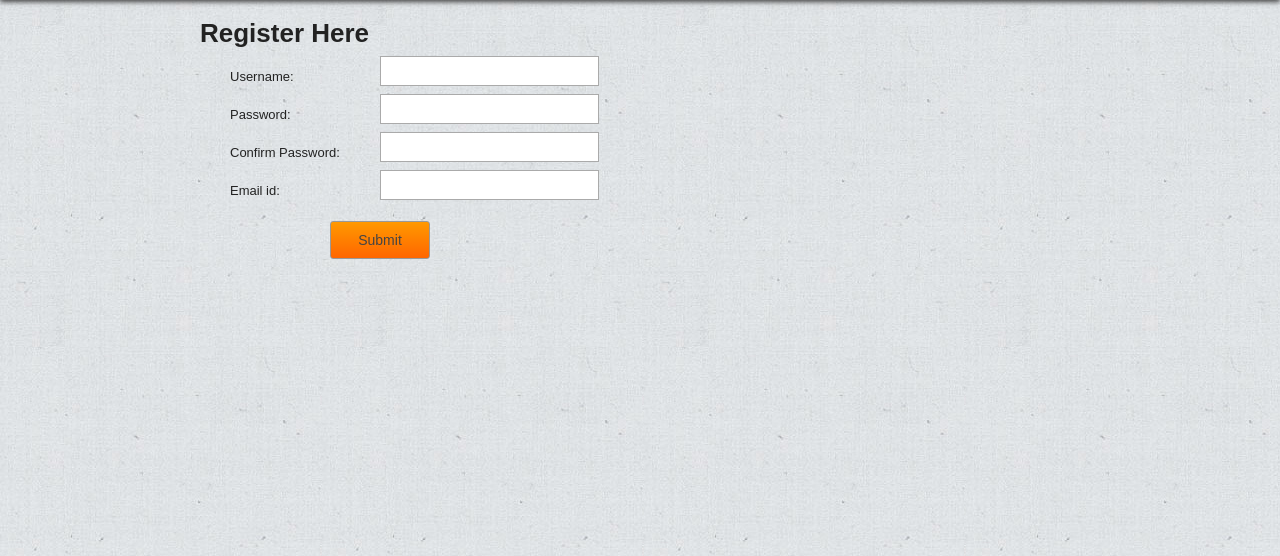
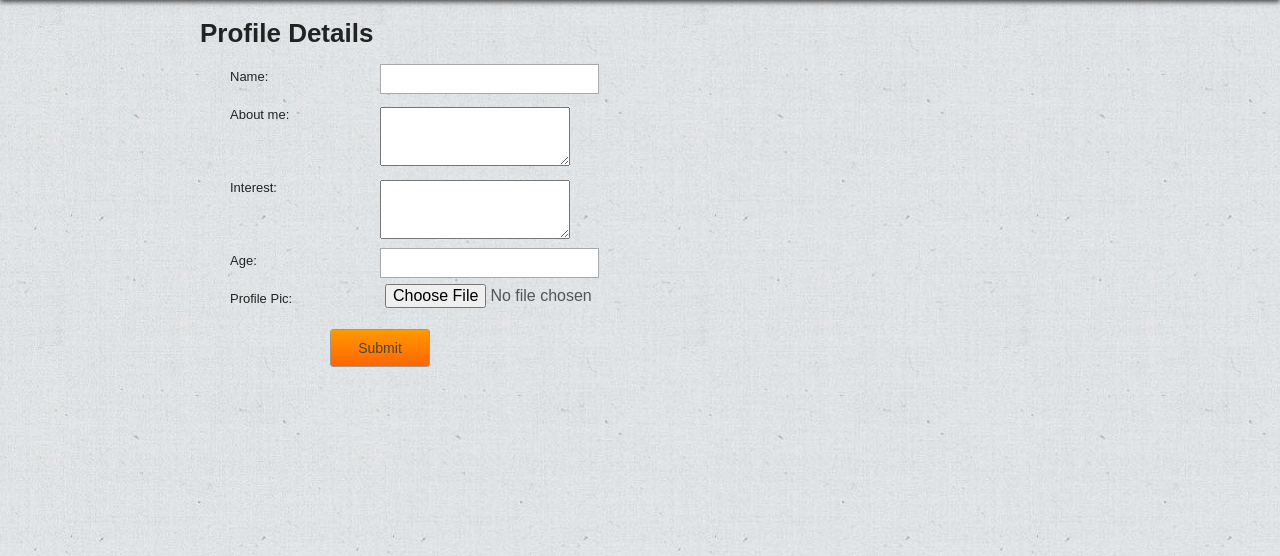
Before and after one commit to namitsingal/minor-project, a Flask app: page /register in a window 1280 px wide. Shown: the part 100-656 px from the top of the page. Run offline with Flask 2, Linux system fonts and the light colour scheme; data that the repository does not hold is empty; parts of the project's set-up code (start-up, migrations or seed data) failed here and were passed over; some libraries are stand-ins or nearby versions; some web fonts are replaced.

Commit message:
profile basic

```diff
--- a/static/users/css/registration.css
+++ b/static/users/css/registration.css
@@ -10,15 +10,51 @@
 	width: 300px;
 }
 
+
+.registration-form > p.interest {
+	position: relative;
+	margin-bottom: 10px;
+	height: 60px;
+	width: 300px;
+}
+
 .input {
 	position: absolute;
 	left: 150px;
-	bottom: 8px;
+	bottom: 0px;
 	border: 1px solid #aaa;
 	padding: 5px;
 	font-size: 12pt;
 	color: #555;
 }
+
+
+.input1 {
+	position: absolute;
+	left: 150px;
+	bottom: 3px;
+	margin-top:5px;
+	padding: 5px;
+	padding-top: 5px;
+	font-size: 12pt;
+	color: #555;
+
+}
+
+.input2 {
+	position: absolute;
+	width:184px;
+	height: 50px;
+	left: 150px;
+
+
+
+	padding-top: 5px;
+	font-size: 12pt;
+	color: #555;
+
+}
+
 
 .button {
 	display: block;
--- a/users/templates/register.html
+++ b/users/templates/register.html
@@ -7,16 +7,17 @@
 {% endblock %}
 
 {% block content %}
-<h1>Register Here</h1>
+<h1>Profile Details</h1>
 {% if error %}
 <p><span class="login-error">{{ error }}</span></p>
 {% endif %}
 <div id="registration-status"></div>
-<form class="registration-form" action="register" method="POST" name="registers">
-	<p>Username: <input class="input" type="text" name="username"/></input></p>
-	<p>Password: <input class="input" type="password" name="passwords"/></input></p>
-	<p>Confirm Password:<input class="input" type="password" name="cpassword"/></input></p>
-	<p>Email id: <input type="text" class="input" name="email"/></input></p>
-	<p><input type="submit" class="button" name="submit" onclick='return check()' /></p>
+<form class="registration-form" enctype='multipart/form-data' action="save_profile" method="POST" >
+	<p>Name: <input class="input" type="text" name="name"/></input></p>
+	<p class='interest'>About me: <textarea name = "aboutme" class='input2'></textarea></p>
+	<p class='interest'>Interest:<textarea name = "interest" class='input2'></textarea></p>
+	<p> Age: <input type="text" class="input" name="age"/></input></p>
+	<p>Profile Pic: <input type="file" class="input1" name="photo"/></input></p>
+	<p><input type="submit" class="button" name="submit" /></p>
 </form>
 {% endblock %}
--- a/users/views.py
+++ b/users/views.py
@@ -6,6 +6,14 @@ from jinja2 import Template, Environment, FileSystemLoader
 from users import app
 from users.models import *
 from sqlalchemy import distinct
+from werkzeug import secure_filename
+import os
+
+
+UPLOAD_FOLDER = '/home/namit/.repo/minor1/static/dp'
+ALLOWED_EXTENSIONS = set(['png', 'jpg', 'jpeg', 'gif'])
+app.config['UPLOAD_FOLDER'] = UPLOAD_FOLDER
+
 
 
 env = Environment(loader=FileSystemLoader(['users/templates', 'geonres/templates']))
@@ -70,6 +78,35 @@ def login():
 
         template = env.get_template('index.html')
         return template.render(ctx)
+
+
+def allowed_file(filename):
+    return '.' in filename and \
+           filename.rsplit('.', 1)[1] in ALLOWED_EXTENSIONS
+
+
+
+@app.route('/save_profile',methods=['POST'])
+def save_profile():
+    #return 'aaaaa'
+    file = request.files['photo']
+    if file and allowed_file(file.filename):
+        filename=secure_filename(session['username'])+ '.'+ file.filename.rsplit('.', 1)[1]
+        file.save(os.path.join(app.config['UPLOAD_FOLDER'], filename))
+    name = request.form['name']
+    aboutme = request.form['aboutme']
+    interest = request.form['interest']
+    age = request.form['age']
+    photo = '/static/dp/'+filename
+    user1=session['username']
+    k=UserProfile(user1,photo,interest,name,aboutme)
+    s=UserProfile.query.filter_by(user=user1).first()
+    if(s):
+        db.session.delete(s)
+        db.session.commit()
+    db.session.add(k)
+    db.session.commit()
+    return redirect('/')
 
 
 @app.route('/logout')
@@ -249,11 +286,19 @@ def add_comment():
 
 @app.route('/show_profile',methods=['POST'])
 def show_profile():
-    return request.form['name'];
+    user1=request.form['name'];
+    s=UserProfile.query.filter_by(user=user1).first()
+    return '<image src="'+s.photo+'">';
 
 @app.route('/show_profile')
 def show_my_profile():
-    return session['username'];
+    user1=   session['username'];
+    s=UserProfile.query.filter_by(user=user1).first()
+    response = '<image src="'+s.photo+'" height = "350px" width="266px"> '
+    response = response + '<p> Name: ' + s.name + '</p>'
+    response = response + '<p> Interest: ' + s.interest + '</p>'
+    response = response + '<p> About Me: ' + s.about + '</p>'
+    return response;
 
 @app.route('/show_friends')
 def show_friends():
```
Also changed, not shown: main.py (+13 -14 lines), users/models.py (+28 -7 lines), static/dp/namit.jpg (added).
